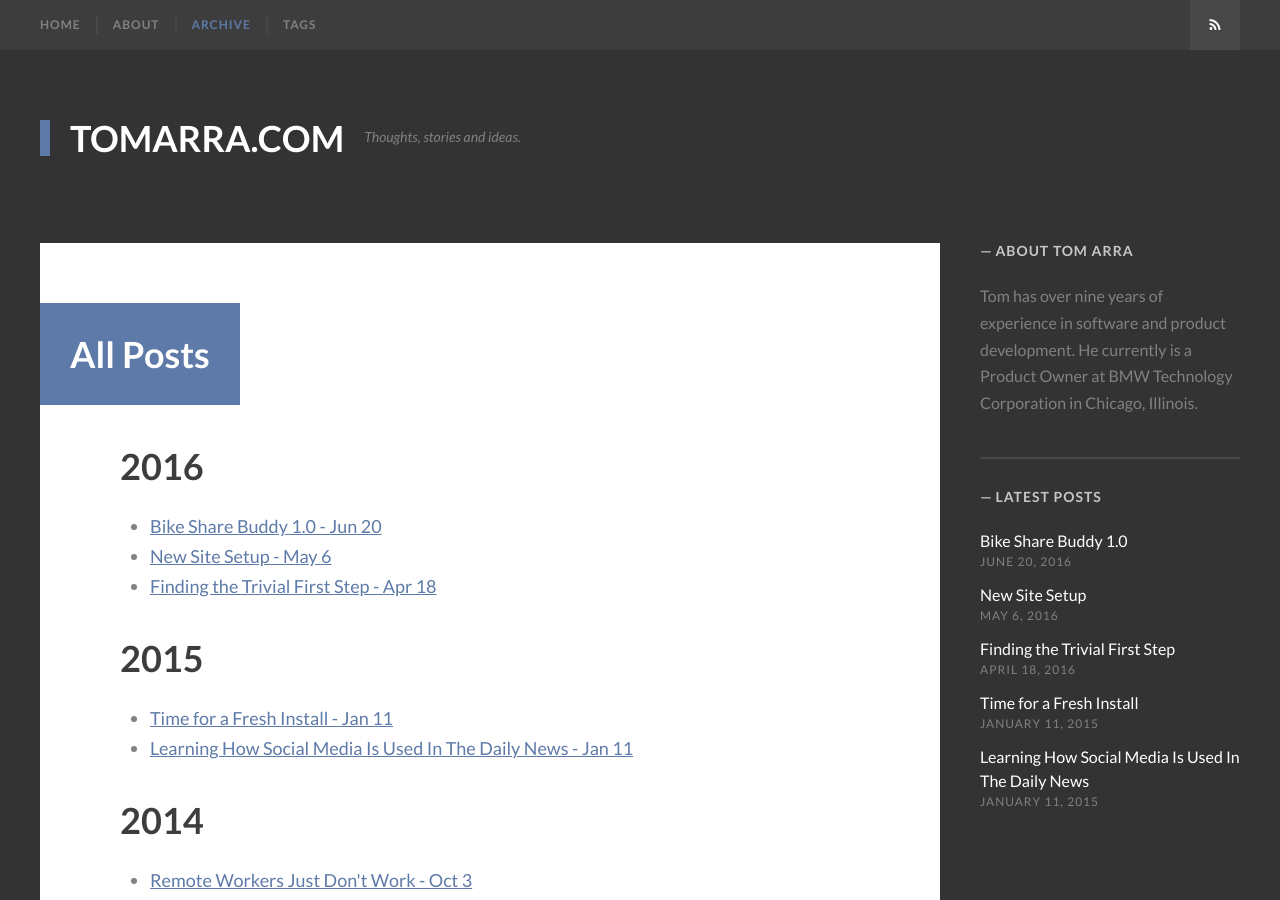
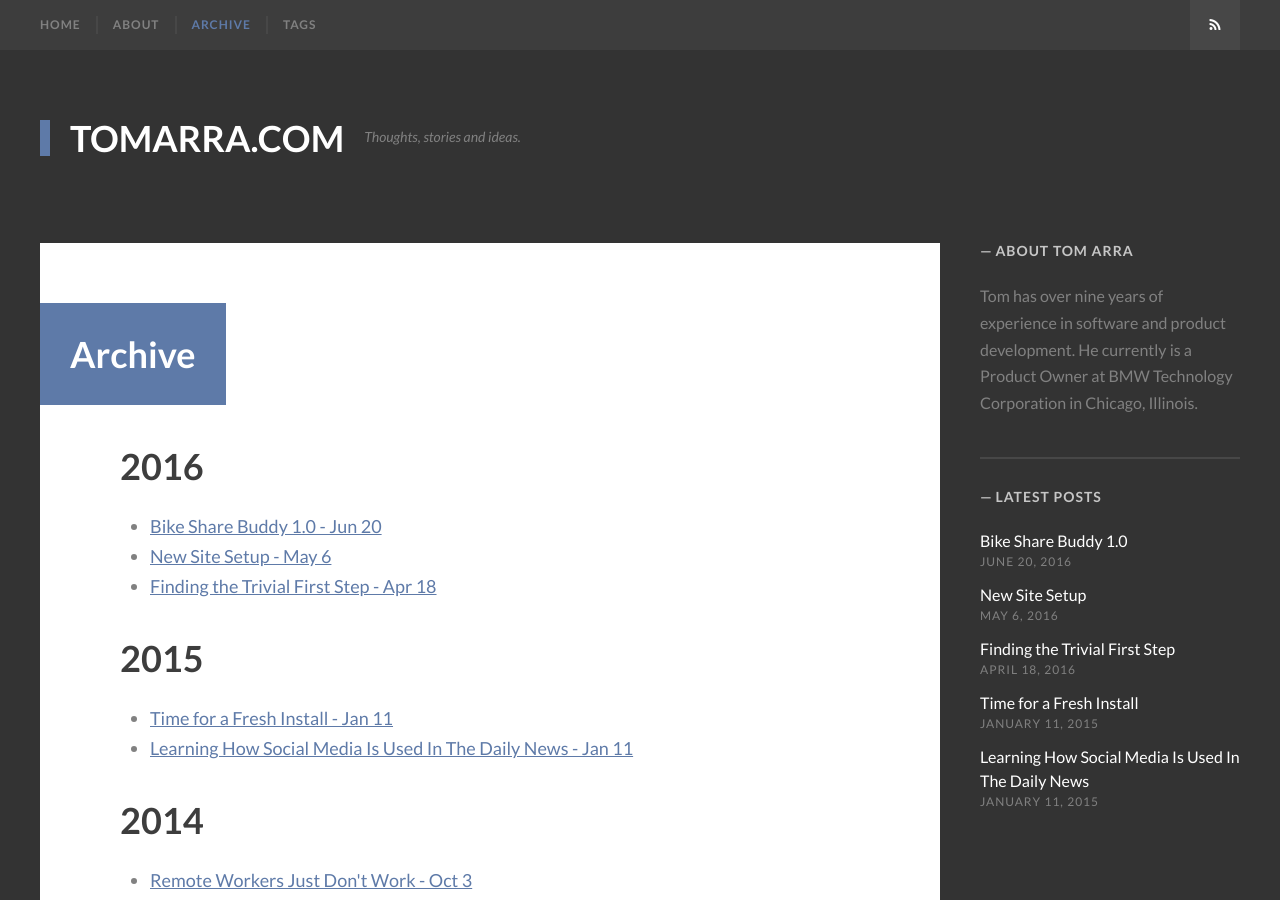
Before and after one commit to tomarra/tomarra.github.io, a Jekyll site: the page built from archive.html, in a window 1280 px wide and 900 px high. Built offline with Jekyll 4.4.1, drawn with Linux system fonts in a browser that asks for light colours; some web fonts are replaced.

Commit message:
More updates

```diff
--- a/_config.yml
+++ b/_config.yml
@@ -30,7 +30,7 @@ navigation:
 - text: About
   url: /about/
 - text: Archive
-  url: /all/
+  url: /archive/
 - text: Tags
   url: /tags/
 
--- a/_posts/2016-06-20-Bike-Share-Buddy-1.0.markdown
+++ b/_posts/2016-06-20-Bike-Share-Buddy-1.0.markdown
@@ -4,7 +4,7 @@ title:  "Bike Share Buddy 1.0"
 date:   2016-06-20
 tags: bikesharebuddy bikebuddy ios development
 ---
-I always have a couple little side projects that occupy the little spare time I have. There is one that I have been working on and off for a year now but it's not finally to pull the trigger. Today I published my first app to the App Store.
+I always have a couple little side projects that occupy the little spare time I have. There is one that I have been working on and off for a year now but it's now finally time to pull the trigger. Today I published my first app to the App Store.
 
 ### Introducing Bike Share Buddy
 
--- a/allPosts.html
+++ b/archive.html
@@ -1,7 +1,7 @@
 ---
 layout: page
-title: All Posts
-permalink: /all/
+title: Archive
+permalink: /archive/
 ---
 
 {% for post in site.posts %}
```
Also changed, not shown: about.md (+3 -2 lines).
